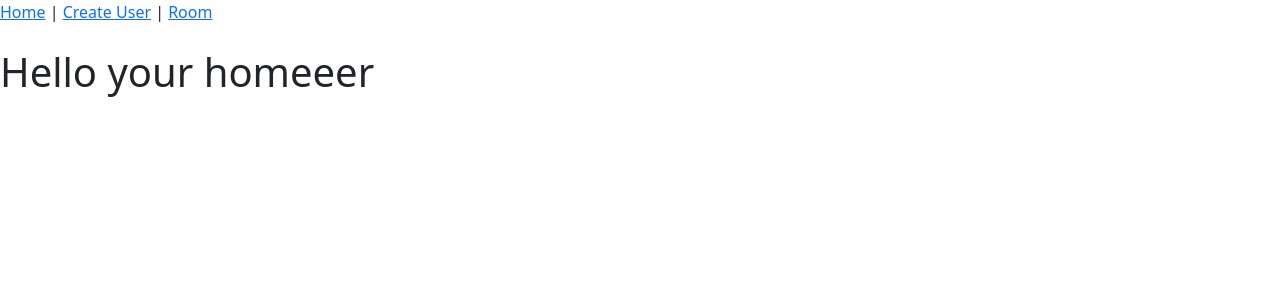
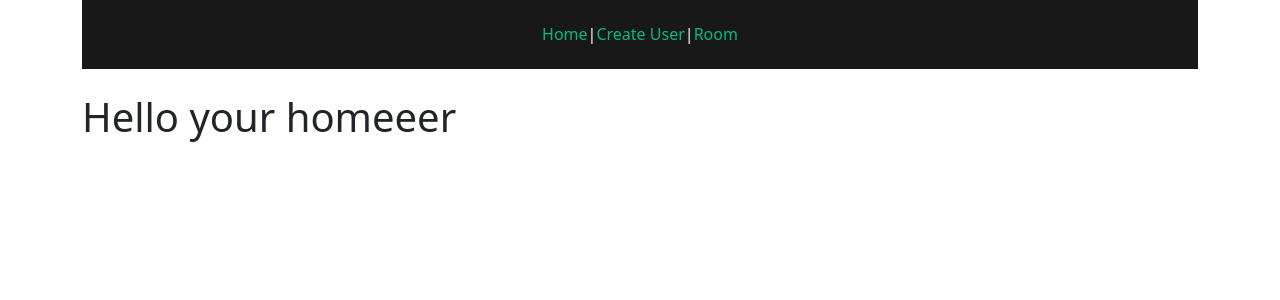
Before and after one commit to danylolviv/LeChat, a Vue app in the folder giga-chat-frontend/: page / in a window 1280 px wide. Shown: the top 300 px of the page. Built offline with nearby package versions, Linux system fonts and the light colour scheme; no server answers.

Commit message:
some styles

```diff
--- a/giga-chat-frontend/src/App.vue
+++ b/giga-chat-frontend/src/App.vue
@@ -6,7 +6,8 @@ const userStore = UserStore();
 </script>
 
 <template>
-  <nav>
+  <div class="container">
+    <nav class="navbarContainer">
       <RouterLink to="/">Home</RouterLink> |
       <RouterLink to="/createUser">Create User</RouterLink> |
       <RouterLink to="/room">Room</RouterLink>
@@ -16,4 +17,29 @@ const userStore = UserStore();
     </nav>
     <br />
     <RouterView />
+  </div>
+
 </template>
+
+<style scoped>
+.container{
+  display: flex;
+  flex-direction: column;
+}
+.navbarContainer{
+  display: flex;
+  justify-content: center;
+  padding: 2%;
+  background: #181818;
+  color: white;
+}
+a{
+  color: hsla(160, 100%, 37%, 1);
+  text-decoration: none;
+}
+nav button {
+  padding: 1%;
+  margin-right: 3%;
+  background: #181818;
+}
+</style>
```
Lines whose indentation alone changed are shown as unchanged.
